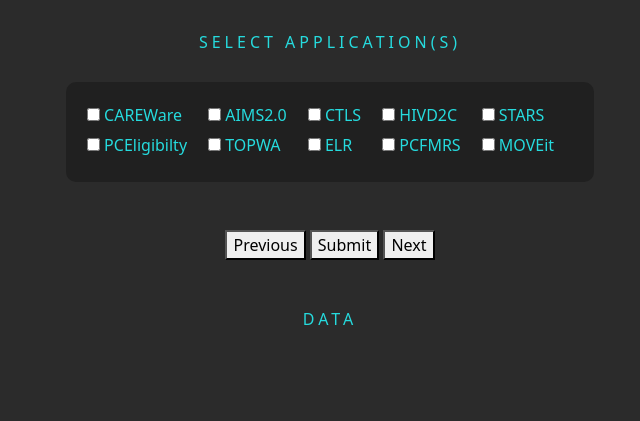
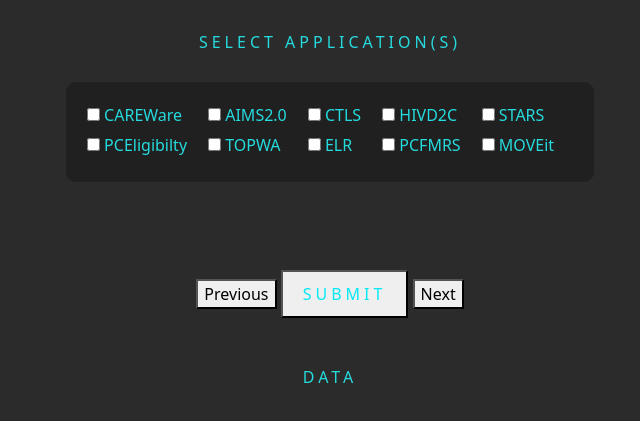
Before and after one commit to brandonfullstack/metrics, a website built with webpack: page src/index.html in a window 1280 px wide. Shown: the part 173-594 px from the top of the page, without its empty margins (310-950 px from the left). Built offline with nearby package versions, Linux system fonts and the light colour scheme.

Commit message:
Co-authored-by: brandonfullstack <brandonfullstack@users.noreply.github.com>

```diff
--- a/src/index.html
+++ b/src/index.html
@@ -85,7 +85,7 @@
       </tbody>
     </table>
     <button id="prevBtn" type="previous">Previous</button>
-    <button type="submit">Submit</button>
+    <button id= "submit" type="submit">Submit</button>
     <button id="nextBtn" type="next">Next</button>
   </form>
   <div class="accordion-flush" id="accordionPanelsStayOpenExample2">
```
